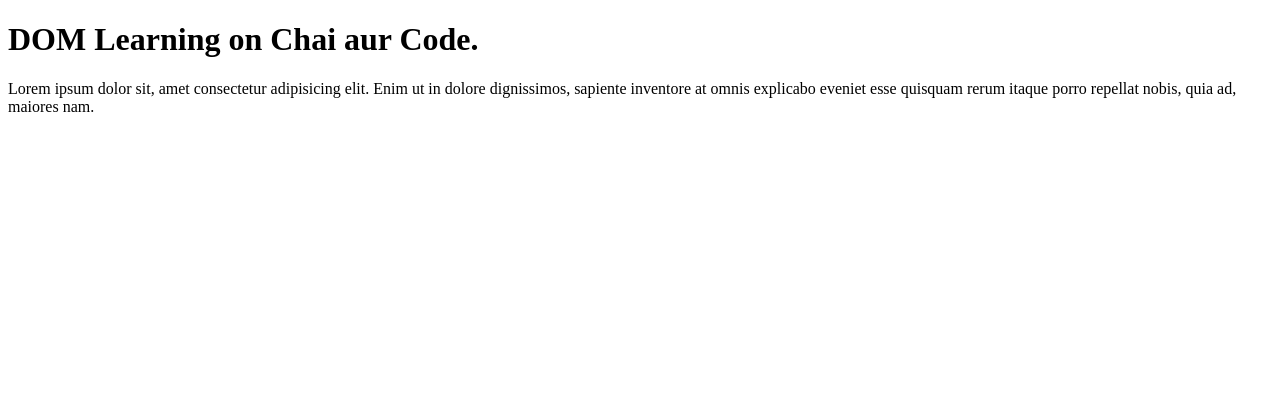
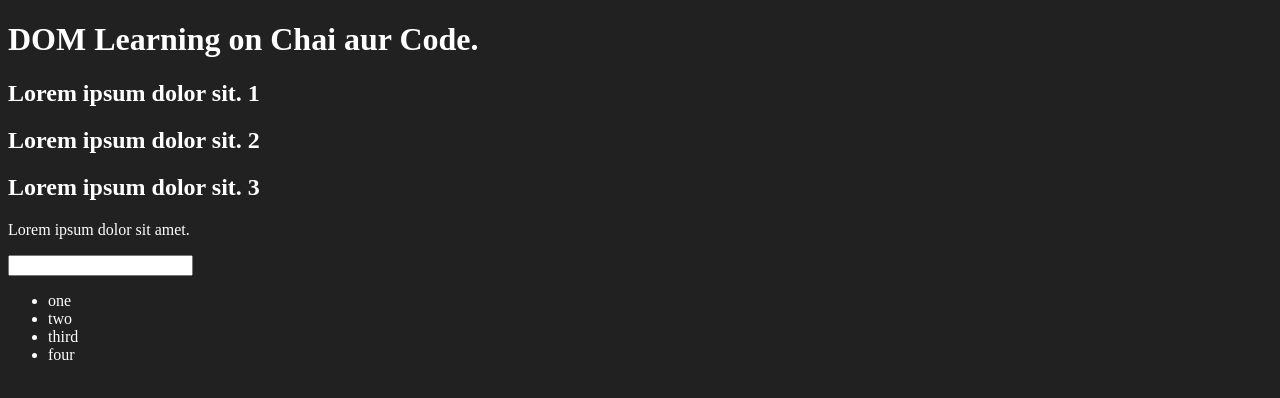
Before and after one commit to Yashx18/JavaScript-Programming, a plain HTML site: page DOM/one.html in a window 1280 px wide. Drawn offline with Linux system fonts and the light colour scheme.

Commit message:
Done for the day will continue tomorror

```diff
--- a/DOM/one.html
+++ b/DOM/one.html
@@ -4,15 +4,33 @@
     <meta charset="UTF-8">
     <meta name="viewport" content="width=device-width, initial-scale=1.0">
     <title>DOM - Learning</title>
+    <style>
+    .bg-black{
+        background-color: #212121;
+        color: #fff;
+    }
+    </style>
 </head>
-<body>
-    <div class="bg-black">
-        <h1 class="heading">DOM Learning on Chai aur Code.</h1>
-        <!-- DOM : DOCUMENT OBJECT MODEL -->
-        <p class="para">
-            Lorem ipsum dolor sit, amet consectetur adipisicing elit. Enim ut in dolore dignissimos, sapiente inventore at omnis explicabo eveniet esse quisquam rerum itaque porro repellat nobis, quia ad, maiores nam.
+<body class="bg-black">
+    <div>
+        <h1 id="title"class="heading">DOM Learning on Chai aur Code. <span style="display: none;"> test text</span></h1>
+        <h2>Lorem ipsum dolor sit. 1</h2>
+        <h2>Lorem ipsum dolor sit. 2</h2>
+        <h2>Lorem ipsum dolor sit. 3</h2>
+        <p id="txt" class="para">
+            Lorem ipsum dolor sit amet.
         </p>
+        <input type="password" >
+
+        <ul>
+            <li class = "list-item">one</li>
+            <li class = "list-item">two</li>
+            <li class = "list-item">third</li>
+            <li class = "list-item">four</li>
+
+        </ul>
 
     </div>
 </body>
 </html>
+<!-- DOM : DOCUMENT OBJECT MODEL -->
```
